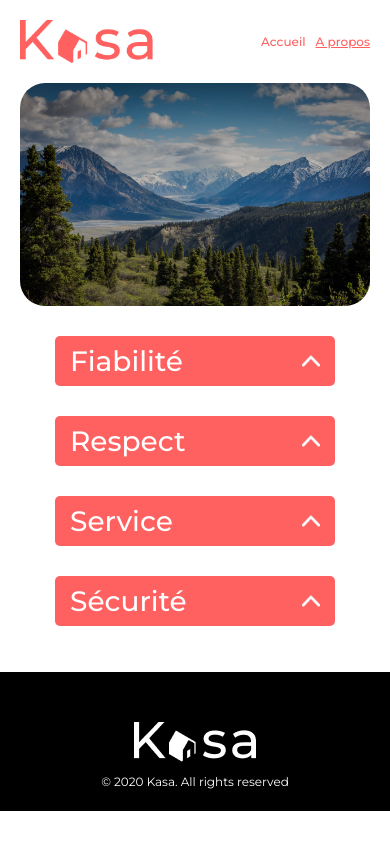
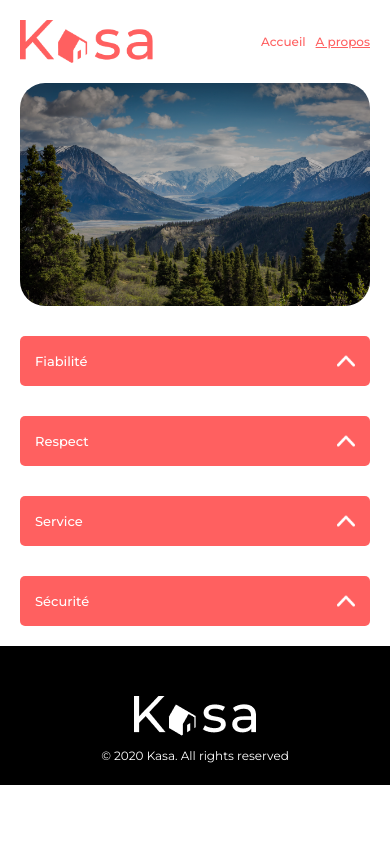
Before and after one commit to kadessa1/Kasa-react, a React (Create React App) app: page /about in a window 390 px wide. Built offline with nearby package versions, Linux system fonts and the light colour scheme.

Commit message:
Css mobile collapse about

```diff
--- a/src/components/collapse/style.module.css
+++ b/src/components/collapse/style.module.css
@@ -11,16 +11,19 @@
     display:flex;
     justify-content:space-between;
     align-items: center;
+    position: relative;
+    z-index: 1;
 }
 
 .collapse_title_open{
     border-radius:5px 5px;
+
 }
 
 .collapse_title_open:hover, .collapse_title_closed:hover{
     cursor: pointer;
     box-shadow: 2px 3px 10px rgba(200, 96, 96, 1);
-    transition:0.3s
+    transition:0.3s;
 }
 
 .collapse_description{
@@ -34,6 +37,8 @@
     display:flex;
     justify-content:space-between;
     align-items: center;
+    position: relative;
+    top: -4px;
 }
 
 .arrow_up{
@@ -48,7 +53,7 @@
 
 @media (max-width :768px){
     .collapse_description, .collapse_title_open, .collapse_title_closed{
-    font-size: 1.5rem;
+        font-size: 12px;
     }
     .arrow_up{
         width:18px;
--- a/src/pages/about/style.css
+++ b/src/pages/about/style.css
@@ -8,3 +8,15 @@
     font-weight: 500;
     font-size: 28px;
 }
+
+@media (max-width:767px) {
+    .collapse {
+        margin-left: auto;
+        margin-right: auto;
+        margin-bottom: 20px;
+    }
+
+    .title-about-collapse {
+        font-size: 13px;
+    }
+}
```
